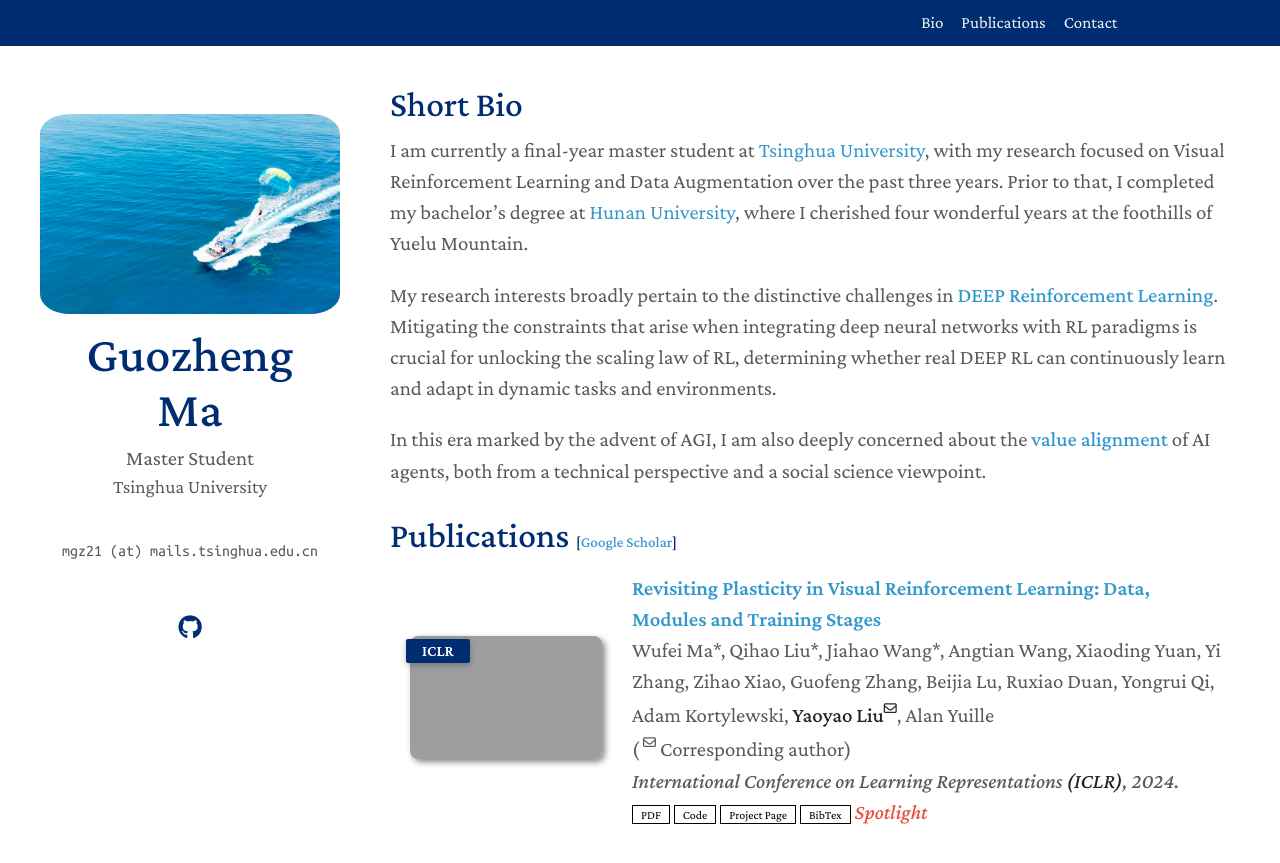
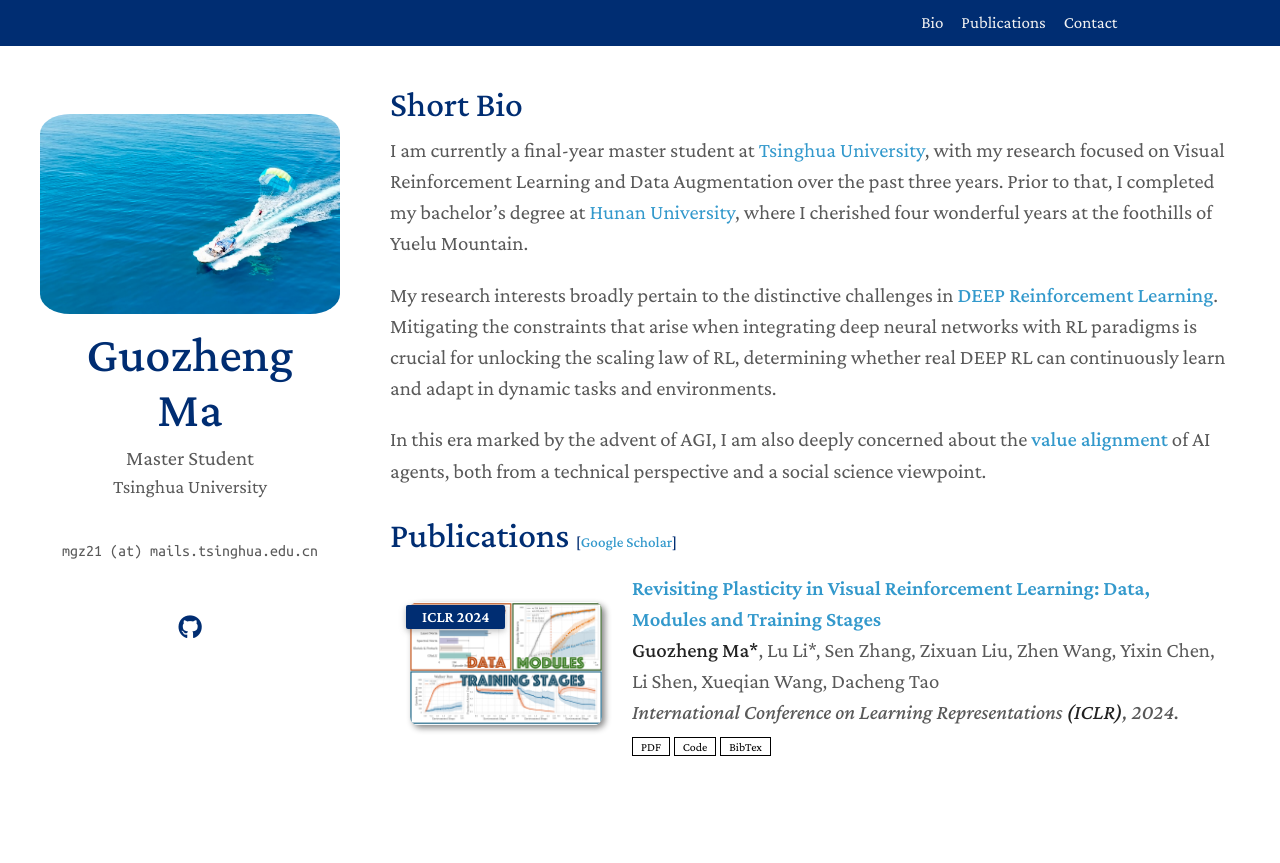
Before and after one commit to Guozheng-Ma/guozheng-ma.github.io, a Jekyll site: the page built from index.md, in a window 1280 px wide and 967 px high. Shown: the top 863 px of the window. Built offline with Jekyll 4.4.1, drawn with Linux system fonts in a browser that asks for light colours; a style sheet for code colours, icons or effects is not loaded; grey boxes are pictures that could not be loaded.

Commit message:
Update publications.yml

```diff
--- a/_data/publications.yml
+++ b/_data/publications.yml
@@ -1,20 +1,10 @@
 main:
+
   - title: "Revisiting Plasticity in Visual Reinforcement Learning: Data, Modules and Training Stages"
-    authors: Wufei Ma*, Qihao Liu*, Jiahao Wang*, Angtian Wang, Xiaoding Yuan, Yi Zhang, Zihao Xiao, Guofeng Zhang, Beijia Lu, Ruxiao Duan, Yongrui Qi, Adam Kortylewski, <strong>Yaoyao Liu<sup><i class="fa-regular fa-envelope fa-xs"></i></sup></strong>, Alan Yuille <br>( <sup><i class="fa-regular fa-envelope fa-xs"></i></sup> Corresponding author)
-    conference_short: ICLR
+    authors: <strong>Guozheng Ma*</strong>, Lu Li*, Sen Zhang, Zixuan Liu, Zhen Wang, Yixin Chen, Li Shen, Xueqian Wang, Dacheng Tao
+    conference_short: ICLR 2024
     conference: International Conference on Learning Representations <strong>(ICLR)</strong>, 2024.
-    pdf: https://openreview.net/pdf?id=XlkN11Xj6J
-    code: https://github.com/wufeim/DST3D
-    page: https://ccvl.jhu.edu/3D-DST/
-    bibtex: https://bib.yliu.me/arXiv23_1.txt
-    image: https://img.yliu.me/teaser/dst.png
-    notes: Spotlight
-
-  # - title: Revisiting Plasticity in Visual Reinforcement Learning: Data, Modules and Training Stages
-  #   authors: <strong>Guozheng Ma*</strong>, Lu Li*, Sen Zhang, Zixuan Liu, Zhen Wang, Yixin Chen, Li Shen, Xueqian Wang, Dacheng Tao
-  #   conference_short: ICLR 2024
-  #   conference: International Conference on Learning Representations <strong>(ICLR)</strong>, 2024.
-  #   pdf: https://openreview.net/pdf?id=0aR1s9YxoL
-  #   bibtex: https://bib.yliu.me/arXiv_2023_3.txt
-  #   code: https://github.com/Guozheng-Ma/Adaptive-Replay-Ratio
-  #   image: ./assets/Pub_Images/ICLR2024_cover.png
+    pdf: https://openreview.net/pdf?id=0aR1s9YxoL
+    bibtex: https://bib.yliu.me/arXiv_2023_3.txt
+    code: https://github.com/Guozheng-Ma/Adaptive-Replay-Ratio
+    image: ./assets/Pub_Images/ICLR2024_cover.png
```
